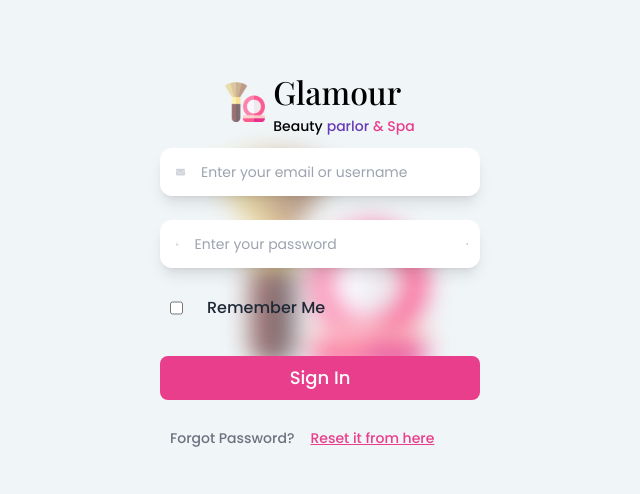
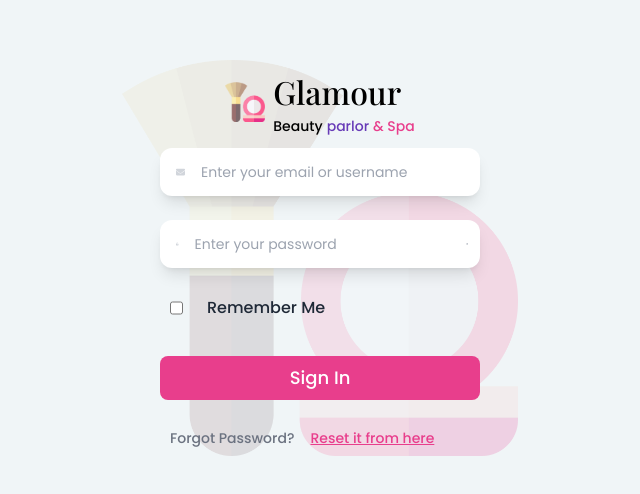
Before and after one commit to DennisMuindi/Salon-MS, a Next.js app: page / in a window 1280 px wide. Shown: the part 142-636 px from the top of the page, without its empty margins (320-960 px from the left). Built offline with nearby package versions, Linux system fonts and the light colour scheme; a web font is replaced by a local one.

Commit message:
Changed the bg-image

```diff
--- a/src/pages/login.tsx
+++ b/src/pages/login.tsx
@@ -11,7 +11,7 @@
   return (
     <>
       <div className="relative w-1/2 flex flex-col items-center justify-center bg-[#f0f5f7]">
-        <div className="absolute inset-0 bg-[url('/powder.png')] bg-no-repeat bg-center blur-md"></div>
+        <div className="absolute inset-0 bg-[url('/bg-image.png')] bg-no-repeat bg-center bg-contain"></div>
         <div className="relative z-10 mt-2">
           <div className="flex items-center">
             <img src="/powder.png" alt="" className="h-10 mr-2" />
```
